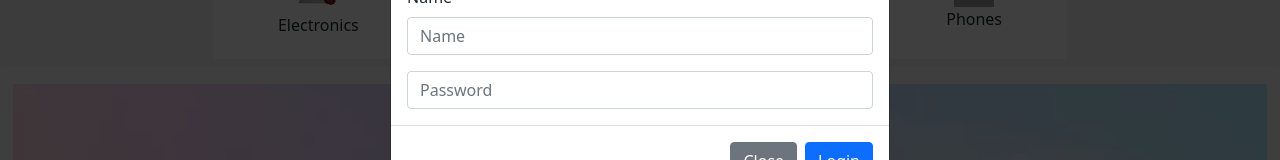
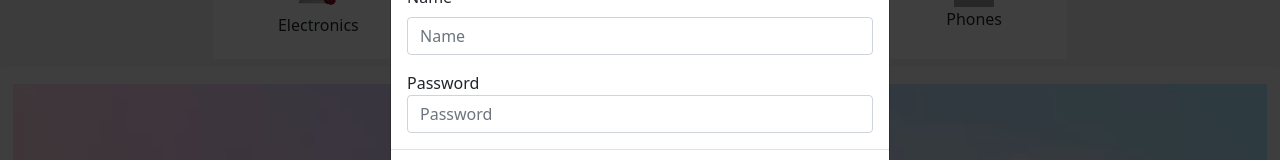
Before and after one commit to sumitb777/flipcart-frontend, a React (Create React App) app: page / in a window 1280 px wide. Both pictures are taken after a click on the element "Log In". Shown: the part 123-283 px from the top of the page. Built offline with nearby package versions, Linux system fonts and the light colour scheme; no server answers; grey boxes are pictures that could not be loaded.

Commit message:
moadalchanges

```diff
--- a/src/Apis/typeapi.js
+++ b/src/Apis/typeapi.js
@@ -8,7 +8,4 @@ const typepapi = async (type) =>
         await axios.get(url + type);
 
 
-
-
-
 export default { typepapi }
--- a/src/components/Modals/UserAccount.js
+++ b/src/components/Modals/UserAccount.js
@@ -75,7 +75,7 @@ const UserAccount = () => {
                                 />
                             </div>
                             <div class="col-auto">
-                                <label for="inputPassword4" class="visually-hidden">Password</label>
+                                <label for="inputPassword4" class="">Password</label>
                                 <input type="password" class="form-control" id="inputPassword4"
                                     placeholder="Password" value={userdata.password}
                                     onChange={(event) => { setuserdata({ ...userdata, password: event.target.value }) }} />
@@ -113,7 +113,7 @@ const UserAccount = () => {
                                 />
                             </div>
                             <div class="col-auto">
-                                <label for="inputPassword2" class="visually-hidden">Password</label>
+                                <label for="inputPassword2" class=" ">Password</label>
                                 <input type="password" class="form-control" id="inputPassword2"required
                                     placeholder="Password" value={logindata.password}
                                     onChange={(event) => { setlogindata({ ...logindata, password: event.target.value }) }} />
--- a/src/index.js
+++ b/src/index.js
@@ -11,7 +11,7 @@ root.render(
   <BrowserRouter>
         <Context>
 
-    <App />
+        <App />
     </Context>
   </BrowserRouter>
 );
```
